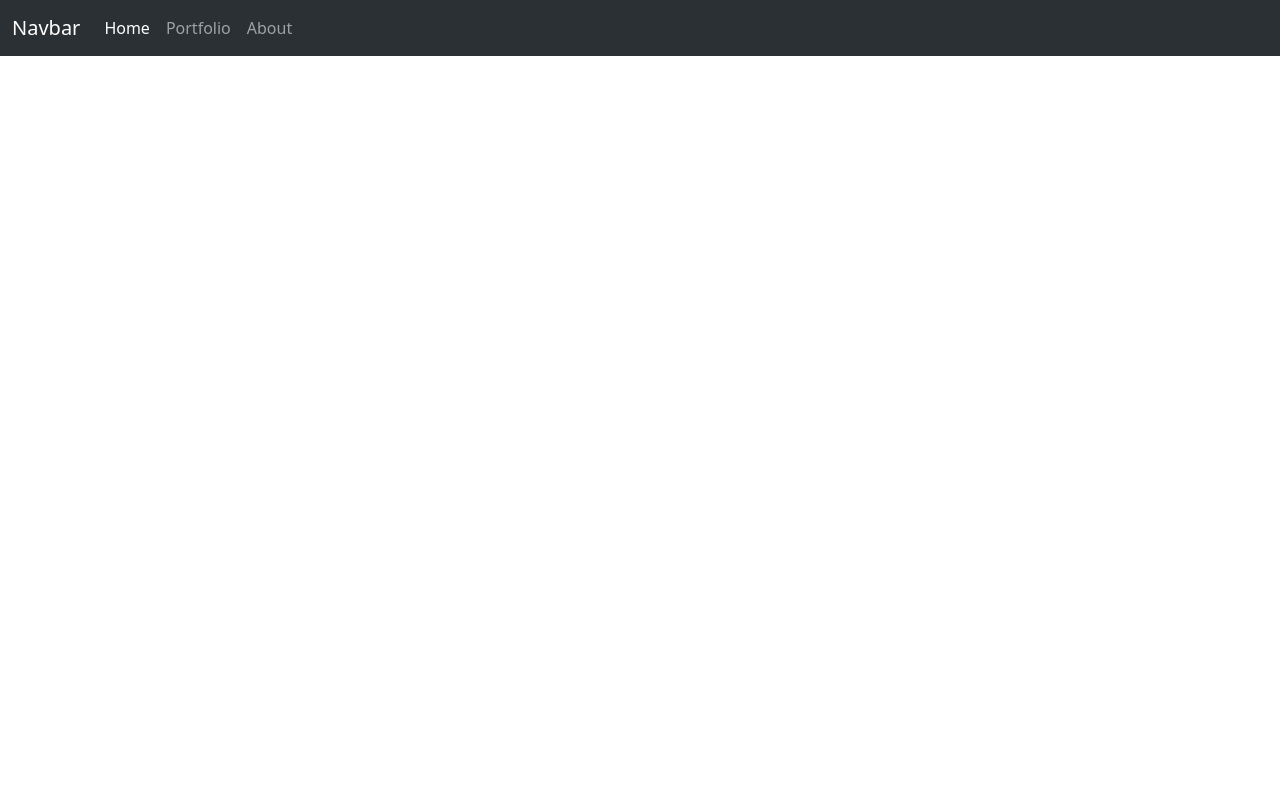
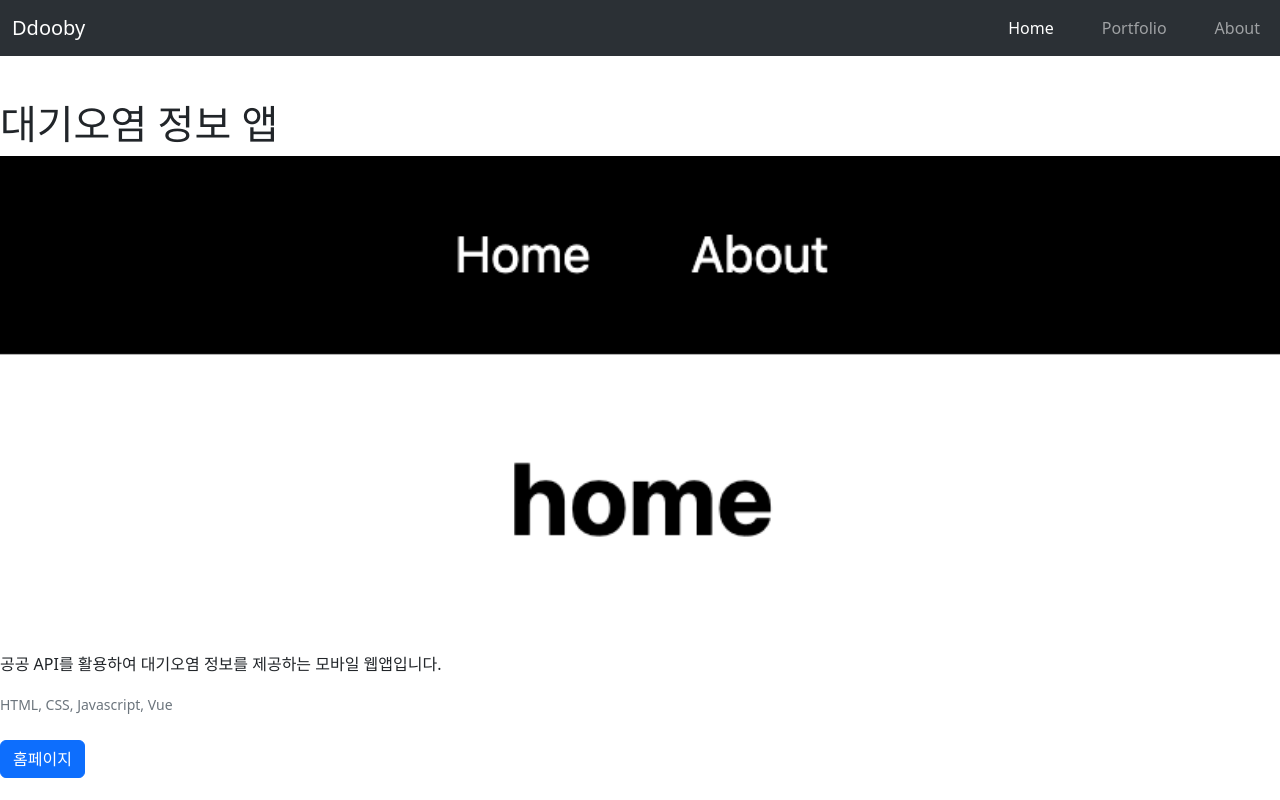
Before and after one commit to Ddooby/udemy-vue2, a Vue app: page /detail/1 in a window 1280 px wide. Shown: the top 800 px of the page. Built offline with nearby package versions, Linux system fonts and the light colour scheme.

Commit message:
[feat] Chapter 32~34 - 포트폴리오 상세페이지 추가

```diff
--- a/src/App.vue
+++ b/src/App.vue
@@ -2,6 +2,8 @@
 import TitlePage from './components/TitlePage.vue';
 import Portfolio from './components/Portfolio.vue';
 import About from './components/About.vue';
+import Navbar from './components/Navbar.vue';
+import data from './assets/portfolio';
 </script>
 
 <template>
@@ -35,6 +37,7 @@ import About from './components/About.vue';
   -->
 
   <!-- MPA -->
+  <!--
   <nav class="navbar navbar-expand-lg bg-body-tertiary fixed-top" data-bs-theme="dark">
     <div class="container-fluid">
       <a class="navbar-brand" href="#">Navbar</a>
@@ -56,7 +59,9 @@ import About from './components/About.vue';
       </div>
     </div>
   </nav>
-  <router-view></router-view>
+  -->
+  <Navbar />
+  <router-view :data="data"/>
 </template>
 
 <!-- lang="scss" 를 쓰면 sass 문법을 사용할 수 있다. -->
--- /dev/null
+++ b/src/components/Detail.vue
@@ -0,0 +1,53 @@
+<template>
+  <section id="detail" class="">
+    <h1>{{ data[$route.params.id].title }}</h1>
+    <article class="pb-5">
+      <img
+        :src="`${data[$route.params.id].imgUrl}`"
+        :alt="`${data[$route.params.id].title}`"
+      />
+      <p>{{ data[$route.params.id].desc }}</p>
+      <small class="text-secondary">{{ data[$route.params.id].skills }}</small>
+      <p>
+        <a
+          :href="`${data[$route.params.id].link}`"
+          class="btn btn-primary mt-4"
+          target="_blank"
+        >홈페이지
+        </a>
+      </p>
+      <br>
+      <p>Lorem, ipsum dolor sit amet consectetur adipisicing elit. Rerum soluta nihil earum harum possimus quidem minus voluptatibus vitae expedita quia voluptatem dolorum pariatur omnis, molestias, placeat quo cumque deserunt at.</p>
+      <p>Lorem ipsum dolor sit amet consectetur, adipisicing elit. Quos, consequatur. Alias dignissimos beatae sequi corrupti atque ducimus expedita optio voluptatum maiores nisi, vero nobis consequatur neque ut soluta nemo aliquam!</p>
+      <button @click="$router.back()" class="btn btn-secondary">돌아가기</button>
+      <!--
+      <button @click="$router.puch('/portfolio')" class="btn btn-secondary">돌아가기</button>
+      -->
+    </article>
+  </section>
+</template>
+<script setup>
+  const props = defineProps({
+    data: Array,
+  })
+</script>
+<style lang="scss" scoped>
+  #detail h1 {
+    display: flex;
+    gap: 1rem;
+    align-items: center;
+    .badge {
+      font-size: small;
+    }
+  }
+
+  article {
+    img {
+      width: 100%;
+      aspect-ratio: 8/3;
+      object-fit: cover;
+      object-position: top;
+      margin-bottom: 1em;
+    }
+  }
+</style>
--- /dev/null
+++ b/src/components/Navbar.vue
@@ -0,0 +1,48 @@
+<template>
+  <!-- MPA -->
+  <nav class="navbar navbar-expand-lg bg-body-tertiary fixed-top" data-bs-theme="dark">
+    <div class="container-fluid">
+      <a class="navbar-brand" href="#">Ddooby</a>
+      <button class="navbar-toggler" type="button" data-bs-toggle="collapse" data-bs-target="#navbarNav" aria-controls="navbarNav" aria-expanded="false" aria-label="Toggle navigation">
+        <span class="navbar-toggler-icon"></span>
+      </button>
+      <div class="collapse navbar-collapse" id="navbarNav">
+        <ul class="navbar-nav ms-auto">
+          <li class="nav-item">
+            <router-link
+              class="nav-link active"
+              aria-current="page"
+              to="/"
+            >
+              Home
+            </router-link>
+          </li>
+          <li class="nav-item">
+            <router-link
+              class="nav-link"
+              to="/portfolio"
+            >
+              Portfolio
+            </router-link>
+          </li>
+          <li class="nav-item">
+            <router-link
+              class="nav-link"
+              to="/about"
+            >
+              About
+            </router-link>
+          </li>
+        </ul>
+      </div>
+    </div>
+  </nav>
+</template>
+<script setup>
+
+</script>
+<style lang="scss">
+  .navbar {
+    .nav-item { margin-left: 2em; }
+  }
+</style>
--- a/src/components/Portfolio.vue
+++ b/src/components/Portfolio.vue
@@ -25,14 +25,23 @@
         <img :src="data.imgUrl" :alt="i">
         <h3>{{ data.title }}</h3>
         <p>{{ data.desc }}</p>
+        <router-link
+          class="btn btn-primary"
+          :to="'/detail/' + data.id"
+        >
+          상세보기
+        </router-link>
       </li>
     </ul>
   </section>
 </template>
 
 <script setup>
-import data from '../assets/portfolio';
-console.log(data);
+  const props = defineProps({
+    data: Array,
+  })
+
+  console.log(props.data);
 </script>
 
 <style scoped lang="scss">
--- a/src/components/TitlePage.vue
+++ b/src/components/TitlePage.vue
@@ -15,7 +15,7 @@
   </section>
 </template>
 <script setup>
-  const title = `Hello,<br>I'm Doolee`;
+  const title = `Hello,<br>I'm Ddooby`;
 </script>
 <style scoped lang="scss">
   #title {
--- a/src/router/router.js
+++ b/src/router/router.js
@@ -4,6 +4,7 @@ import { createWebHistory, createRouter } from "vue-router";
 import TitlePage from '../components/TitlePage.vue';
 import About from '../components/About.vue';
 import Portfolio from '../components/Portfolio.vue';
+import Detail from "../components/Detail.vue";
 
 const router = createRouter({
   history: createWebHistory(),
@@ -12,6 +13,7 @@ const router = createRouter({
     { path: '/', component: TitlePage },
     { path: '/about', component: About },
     { path: '/portfolio', component: Portfolio },
+    { path: '/detail/:id', component: Detail },
   ]
 })
 
```
